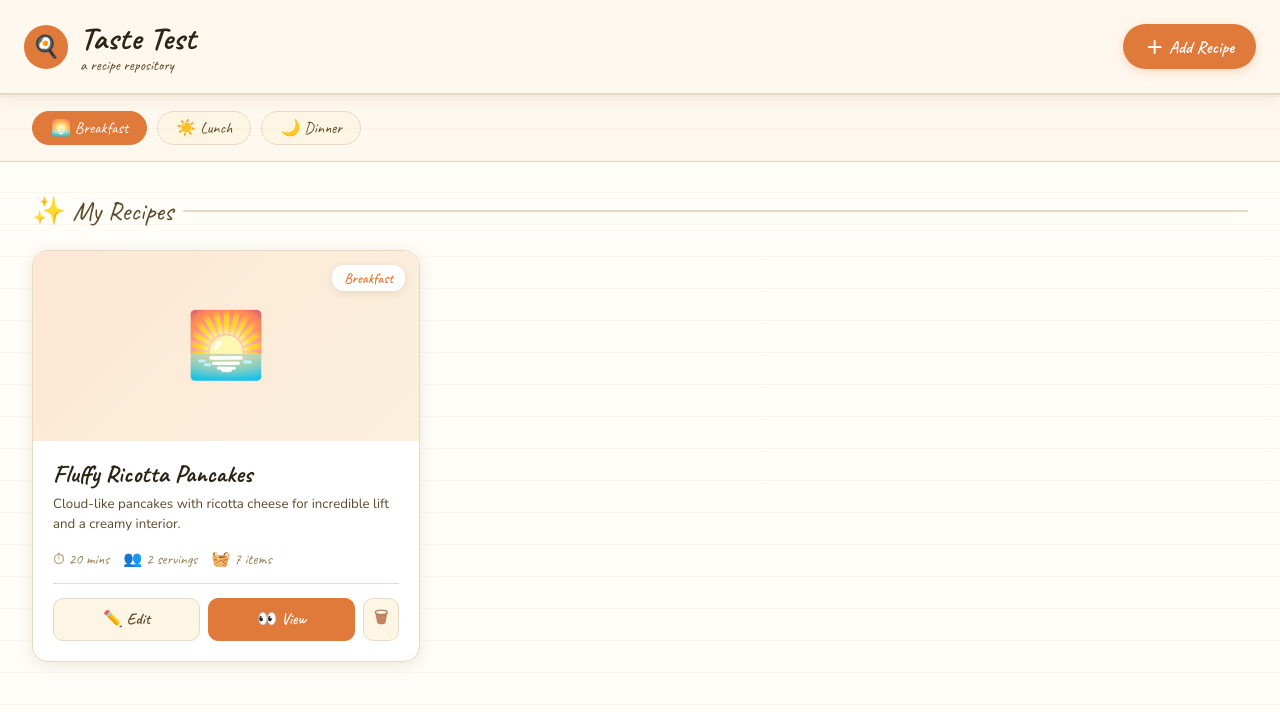
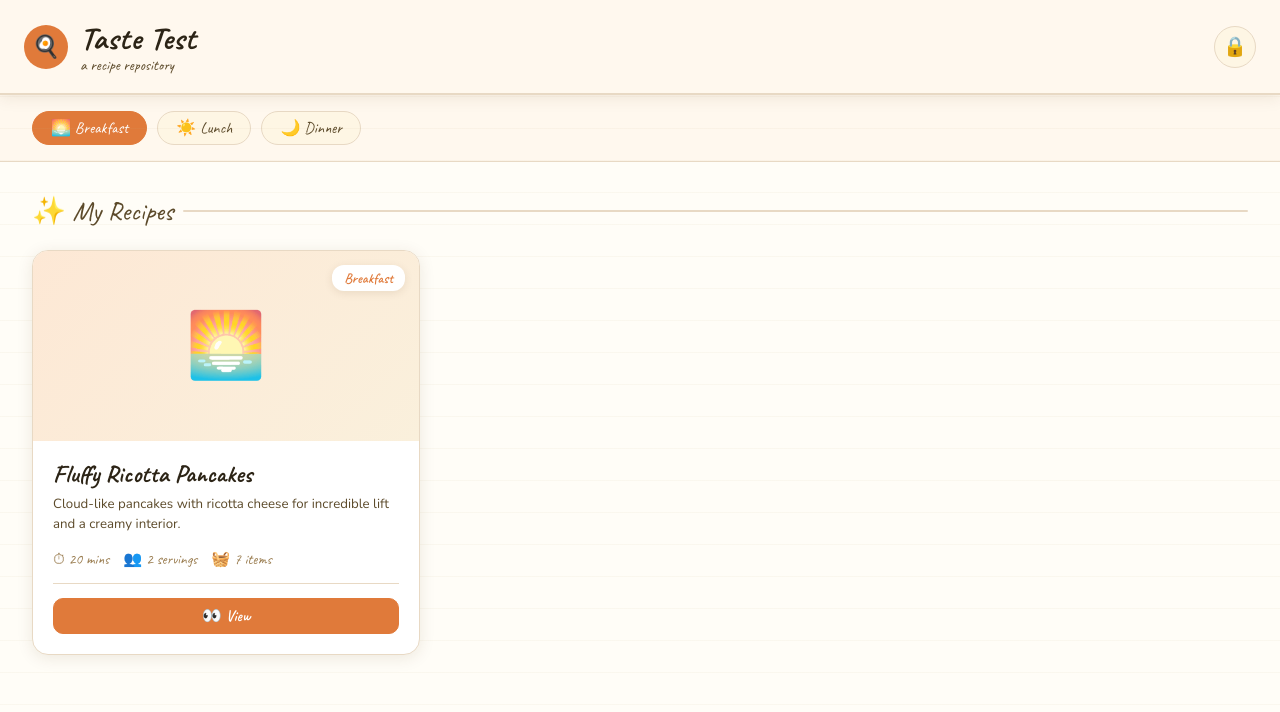
Before and after one commit to KasuallyKool/taste-test, a React (Vite) app: page / in a window 1280 px wide. Shown: the top 712 px of the page. Built offline with nearby package versions, Linux system fonts and the light colour scheme.

Commit message:
PIN Addition

```diff
--- a/src/App.jsx
+++ b/src/App.jsx
@@ -5,6 +5,53 @@ if ('serviceWorker' in navigator) {
   window.addEventListener('load', () => {
     navigator.serviceWorker.register('/sw.js').catch(() => {});
   });
+}
+
+// ── PIN (change this to whatever you like) ──
+const OWNER_PIN = "1721";
+
+// ── PIN MODAL ──
+function PinModal({ onSuccess, onClose }) {
+  const [pin, setPin] = useState("");
+  const [shake, setShake] = useState(false);
+
+  const handleSubmit = () => {
+    if (pin === OWNER_PIN) {
+      onSuccess();
+      onClose();
+    } else {
+      setShake(true);
+      setPin("");
+      setTimeout(() => setShake(false), 600);
+    }
+  };
+
+  return (
+    <div onClick={onClose} style={{ position: "fixed", inset: 0, background: "rgba(40,28,10,0.5)", zIndex: 300, display: "flex", alignItems: "center", justifyContent: "center", padding: 20, backdropFilter: "blur(4px)" }}>
+      <div onClick={e => e.stopPropagation()} style={{
+        background: "#FFF8EE", borderRadius: 20, padding: "32px 28px", width: "100%", maxWidth: 320,
+        boxShadow: "0 24px 64px rgba(40,28,10,0.25)", border: "1px solid #E8D9C4", textAlign: "center",
+        animation: shake ? "shake 0.5s ease" : "none",
+      }}>
+        <style>{`@keyframes shake { 0%,100%{transform:translateX(0)} 20%,60%{transform:translateX(-8px)} 40%,80%{transform:translateX(8px)} }`}</style>
+        <div style={{ fontSize: "2.5rem", marginBottom: 12 }}>🔐</div>
+        <h2 style={{ fontFamily: "'Caveat', cursive", fontSize: "1.7rem", fontWeight: 700, color: "#2C2416", marginBottom: 6 }}>Owner Access</h2>
+        <p style={{ fontFamily: "'Caveat', cursive", fontSize: "1rem", color: "#9A7D50", marginBottom: 24 }}>Enter your PIN to unlock editing</p>
+        <input
+          type="password" inputMode="numeric" maxLength={6}
+          value={pin} onChange={e => setPin(e.target.value)}
+          onKeyDown={e => e.key === "Enter" && handleSubmit()}
+          autoFocus
+          placeholder="••••"
+          style={{ width: "100%", padding: "12px", border: "2px solid #E8D9C4", borderRadius: 12, fontFamily: "'Caveat', cursive", fontSize: "1.6rem", textAlign: "center", letterSpacing: "0.4em", color: "#2C2416", background: "white", outline: "none", marginBottom: 16 }}
+        />
+        <button onClick={handleSubmit} style={{ width: "100%", background: "#E07A3A", color: "white", border: "none", borderRadius: 12, padding: "12px", fontFamily: "'Caveat', cursive", fontSize: "1.15rem", fontWeight: 700, cursor: "pointer", boxShadow: "0 4px 14px rgba(224,122,58,0.3)" }}>
+          Unlock 🔓
+        </button>
+        <button onClick={onClose} style={{ marginTop: 10, background: "transparent", border: "none", fontFamily: "'Caveat', cursive", fontSize: "1rem", color: "#9A7D50", cursor: "pointer" }}>Cancel</button>
+      </div>
+    </div>
+  );
 }
 
 // ── SEED DATA ──
@@ -139,7 +186,7 @@ function Lightbox({ src, onClose }) {
 }
 
 // ── RECIPE CARD ──
-function RecipeCard({ recipe, onView, onEdit, onDelete }) {
+function RecipeCard({ recipe, onView, onEdit, onDelete, isOwner }) {
   const emoji = CATEGORY_EMOJI[recipe.category] || "🍳";
   return (
     <div onClick={() => onView(recipe)} style={{
@@ -172,9 +219,9 @@ function RecipeCard({ recipe, onView, onEdit, onDelete }) {
           {recipe.ingredients?.length > 0 && <span style={{ fontFamily: "'Caveat', cursive", fontSize: "0.95rem", color: "#9A7D50" }}>🧺 {recipe.ingredients.filter(i => i.name).length} items</span>}
         </div>
         <div onClick={e => e.stopPropagation()} style={{ display: "flex", gap: 8, marginTop: 14, paddingTop: 14, borderTop: "1px solid #E8D9C4" }}>
-          <CardBtn onClick={() => onEdit(recipe)}>✏️ Edit</CardBtn>
+          {isOwner && <CardBtn onClick={() => onEdit(recipe)}>✏️ Edit</CardBtn>}
           <CardBtn primary onClick={() => onView(recipe)}>👀 View</CardBtn>
-          <CardBtn onClick={() => onDelete(recipe.id)} style={{ flex: "0 0 36px", color: "#C08060" }}>🗑</CardBtn>
+          {isOwner && <CardBtn onClick={() => onDelete(recipe.id)} style={{ flex: "0 0 36px", color: "#C08060" }}>🗑</CardBtn>}
         </div>
       </div>
     </div>
@@ -200,7 +247,7 @@ function CardBtn({ children, onClick, primary, style = {} }) {
 }
 
 // ── VIEW MODAL ──
-function ViewModal({ recipe, onClose, onEdit, onDelete, onLightbox }) {
+function ViewModal({ recipe, onClose, onEdit, onDelete, onLightbox, isOwner }) {
   if (!recipe) return null;
   const emoji = CATEGORY_EMOJI[recipe.category] || "🍳";
   return (
@@ -270,8 +317,8 @@ function ViewModal({ recipe, onClose, onEdit, onDelete, onLightbox }) {
         </>}
 
         <div style={{ display: "flex", gap: 10, marginTop: 22, paddingTop: 18, borderTop: "1px solid #E8D9C4" }}>
-          <CardBtn onClick={() => { onClose(); onEdit(recipe); }}>✏️ Edit Recipe</CardBtn>
-          <CardBtn onClick={() => { onClose(); onDelete(recipe.id); }} style={{ color: "#C08060" }}>🗑 Delete</CardBtn>
+          {isOwner && <CardBtn onClick={() => { onClose(); onEdit(recipe); }}>✏️ Edit Recipe</CardBtn>}
+          {isOwner && <CardBtn onClick={() => { onClose(); onDelete(recipe.id); }} style={{ color: "#C08060" }}>🗑 Delete</CardBtn>}
         </div>
       </div>
     </ModalShell>
@@ -501,6 +548,8 @@ export default function App() {
   const [showForm, setShowForm] = useState(false);
   const [lightboxSrc, setLightboxSrc] = useState(null);
   const [toast, setToast] = useState({ msg: "", visible: false });
+  const [isOwner, setIsOwner] = useState(false);
+  const [showPin, setShowPin] = useState(false);
 
   const showToast = (msg) => {
     setToast({ msg, visible: true });
@@ -560,9 +609,19 @@ export default function App() {
             <span style={{ fontFamily: "'Caveat', cursive", fontSize: "0.95rem", color: "#5C4A2A", display: "block", marginTop: -4 }}>a recipe repository</span>
           </div>
         </div>
-        <button onClick={() => { setEditRecipe(null); setShowForm(true); }} style={{ background: "#E07A3A", color: "white", border: "none", borderRadius: 24, padding: "10px 22px", fontFamily: "'Caveat', cursive", fontSize: "1.1rem", fontWeight: 600, cursor: "pointer", display: "flex", alignItems: "center", gap: 6, boxShadow: "0 3px 10px rgba(224,122,58,0.25)" }}>
-          <span>＋</span> Add Recipe
-        </button>
+        <div style={{ display: "flex", alignItems: "center", gap: 10 }}>
+          {isOwner && (
+            <button onClick={() => { setEditRecipe(null); setShowForm(true); }} style={{ background: "#E07A3A", color: "white", border: "none", borderRadius: 24, padding: "10px 22px", fontFamily: "'Caveat', cursive", fontSize: "1.1rem", fontWeight: 600, cursor: "pointer", display: "flex", alignItems: "center", gap: 6, boxShadow: "0 3px 10px rgba(224,122,58,0.25)" }}>
+              <span>＋</span> Add Recipe
+            </button>
+          )}
+          <button
+            onClick={() => isOwner ? (setIsOwner(false), showToast("🔒 Editing locked")) : setShowPin(true)}
+            title={isOwner ? "Lock editing" : "Owner login"}
+            style={{ background: isOwner ? "#E8F5E9" : "#FEF6E4", border: `1.5px solid ${isOwner ? "#5A8A5E" : "#E8D9C4"}`, borderRadius: "50%", width: 42, height: 42, fontSize: "1.2rem", cursor: "pointer", display: "flex", alignItems: "center", justifyContent: "center", transition: "all 0.2s" }}>
+            {isOwner ? "🔓" : "🔒"}
+          </button>
+        </div>
       </header>
 
       {/* FILTER BAR */}
@@ -598,7 +657,7 @@ export default function App() {
         ) : (
           <div style={{ display: "grid", gridTemplateColumns: "repeat(auto-fill, minmax(300px, 1fr))", gap: 26 }}>
             {filtered.map(r => (
-              <RecipeCard key={r.id} recipe={r} onView={setViewRecipe} onEdit={handleEdit} onDelete={handleDelete} />
+              <RecipeCard key={r.id} recipe={r} onView={setViewRecipe} onEdit={handleEdit} onDelete={handleDelete} isOwner={isOwner} />
             ))}
           </div>
         )}
@@ -606,10 +665,13 @@ export default function App() {
 
       {/* MODALS */}
       {viewRecipe && (
-        <ViewModal recipe={viewRecipe} onClose={() => setViewRecipe(null)} onEdit={r => { setViewRecipe(null); handleEdit(r); }} onDelete={id => { setViewRecipe(null); handleDelete(id); }} onLightbox={setLightboxSrc} />
+        <ViewModal recipe={viewRecipe} onClose={() => setViewRecipe(null)} onEdit={r => { setViewRecipe(null); handleEdit(r); }} onDelete={id => { setViewRecipe(null); handleDelete(id); }} onLightbox={setLightboxSrc} isOwner={isOwner} />
       )}
       {showForm && (
         <RecipeFormModal initial={editRecipe} onClose={() => { setShowForm(false); setEditRecipe(null); }} onSave={handleSave} />
+      )}
+      {showPin && (
+        <PinModal onSuccess={() => { setIsOwner(true); showToast("🔓 Editing unlocked!"); }} onClose={() => setShowPin(false)} />
       )}
 
       <Lightbox src={lightboxSrc} onClose={() => setLightboxSrc(null)} />
```
Also changed, not shown: 1 other file (tests, documents, lock files or other folders).
